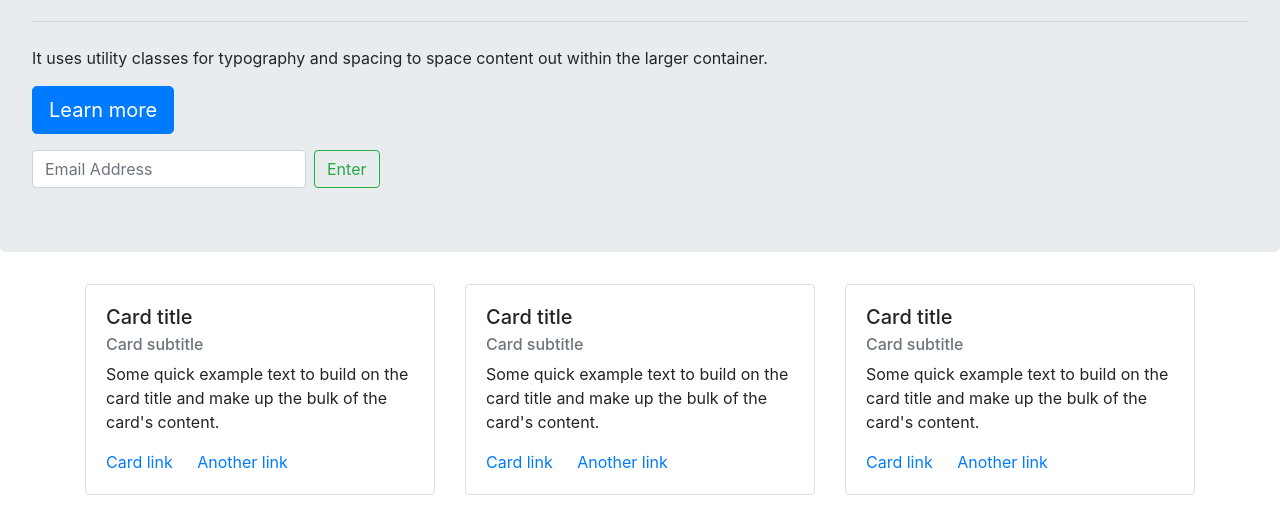
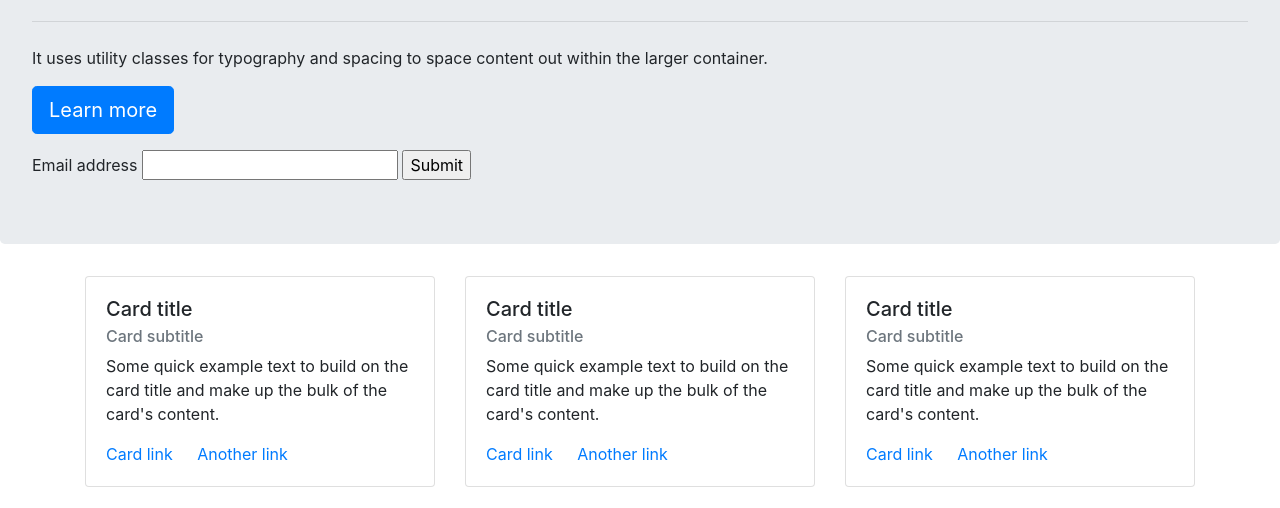
Before and after one commit to shivamgoyal01/shivamgoyal01.github.io, a plain HTML site: page index.html in a window 1280 px wide. Shown: the part 228-736 px from the top of the page. Drawn offline with nearby package versions, Linux system fonts and the light colour scheme.

Commit message:
Update index.html

```diff
--- a/index.html
+++ b/index.html
@@ -34,10 +34,18 @@
       <p class="lead">
         <a class="btn btn-primary btn-lg" href="#" role="button">Learn more</a>
       </p>
-      <form class="form-inline my-2 my-lg-0">
+<!--       <form class="form-inline my-2 my-lg-0">
           <input class="form-control mr-sm-2" type="search" placeholder="Email Address" aria-label="Search">
           <button class="btn btn-outline-success my-2 my-sm-0" type="submit">Enter</button>
-        </form>
+        </form> -->
+
+      <form action="https://docs.google.com/forms/d/e/1FAIpQLSe0fUPnxnTmOIv4x-vfhQc5DklYpb9AB7IqLmA0HDmsGosZmg/formResponse" target="_self" method="POST" id="mG61Hd">
+    <div>
+        Email address
+        <input type="email" aria-label="Your email" name="emailAddress" value="">
+        <input type="submit" />
+    </div>
+</form>
     </div>
 
     <div class="container">
```
